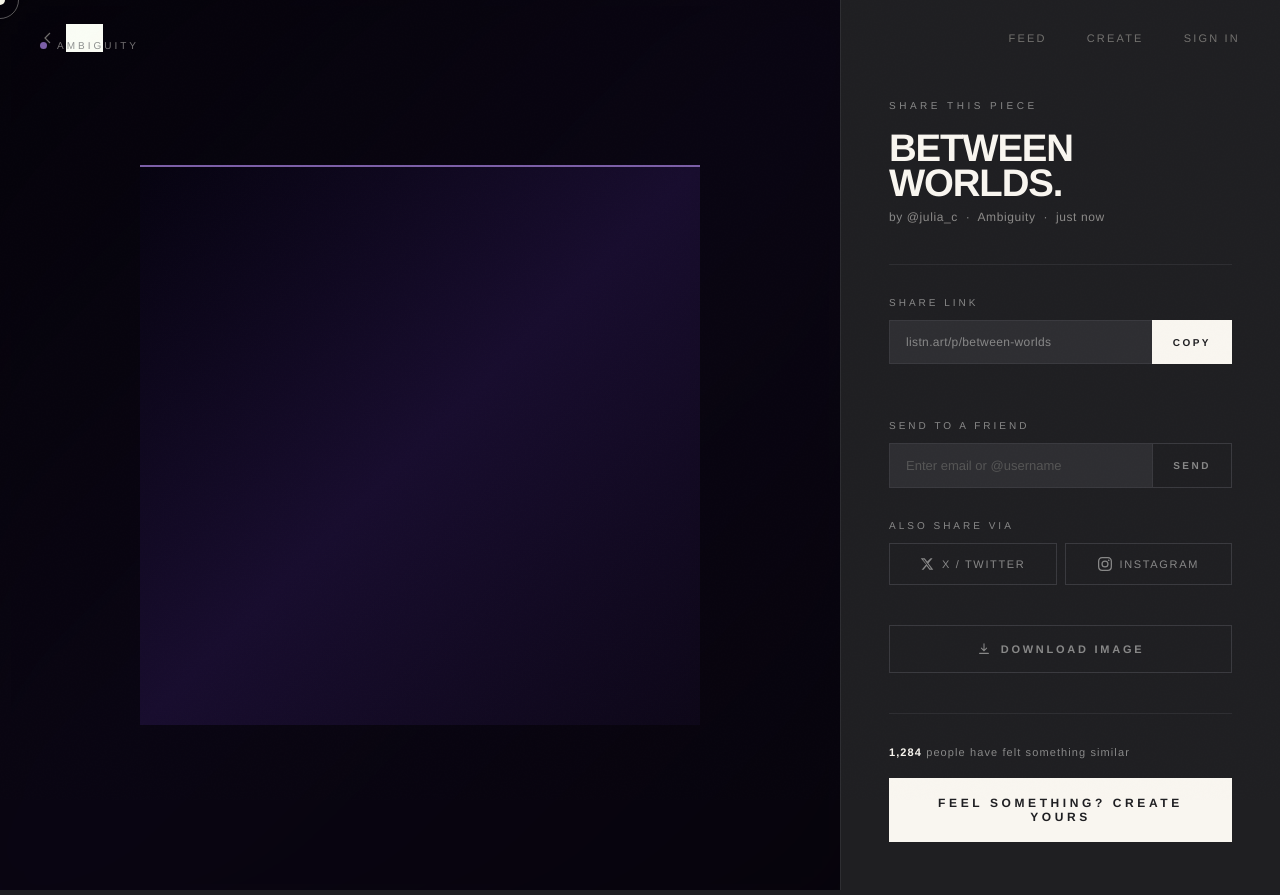
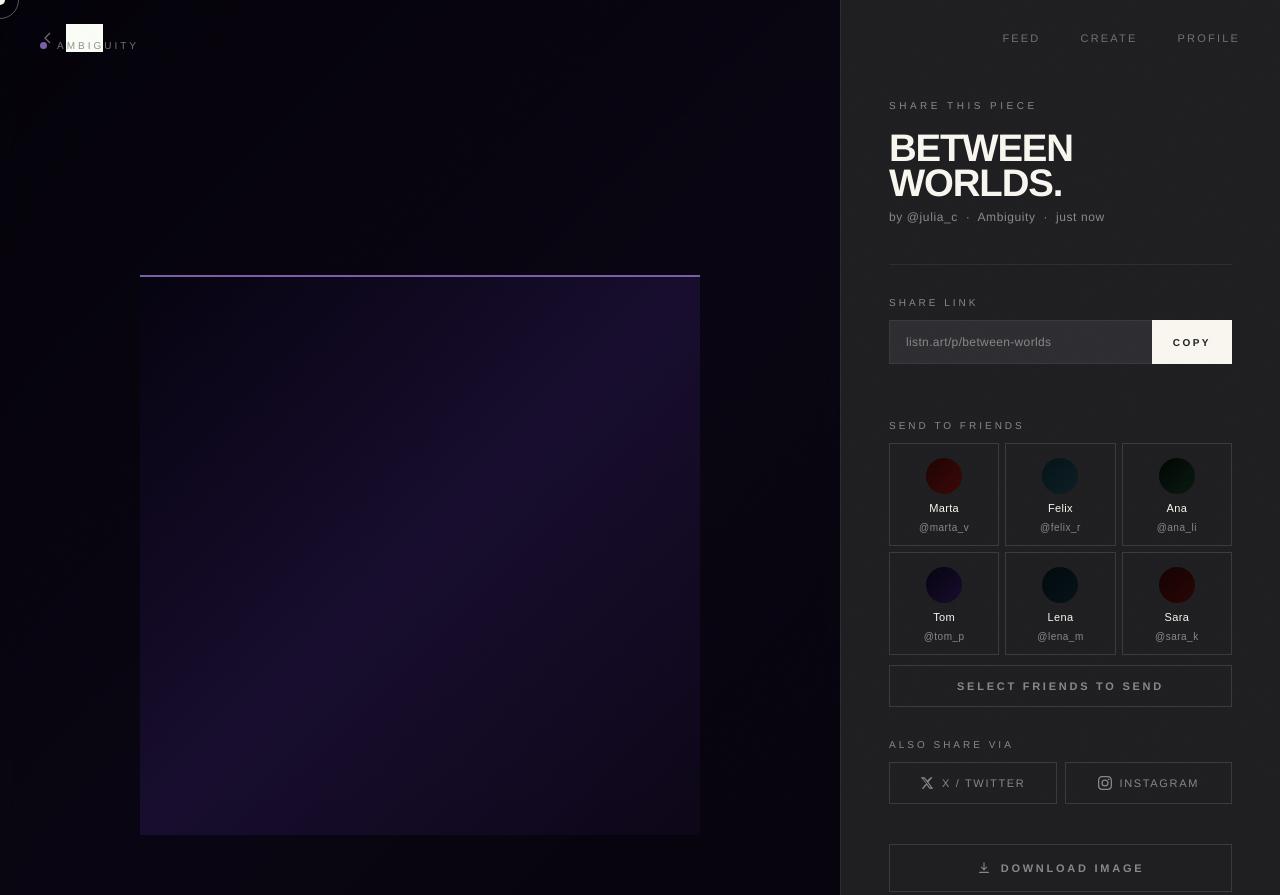
Before and after one commit to JuConti/LISTN, a plain HTML site: page share.html in a window 1280 px wide. Shown: the top 895 px of the page. Drawn offline with Linux system fonts and the light colour scheme; grey boxes are pictures that could not be loaded.

Commit message:
profile fix

```diff
--- a/share.html
+++ b/share.html
@@ -161,29 +161,49 @@
     }
     .copy-confirm.visible { opacity: 1; }
 
-    /* Send to friend */
+    /* Send to friends */
     .send-section {
       margin-bottom: 32px;
       opacity: 0; animation: fadeUp .9s ease .63s forwards;
     }
     .send-label { font-size: 10px; letter-spacing: .3em; text-transform: uppercase; color: var(--mid); margin-bottom: 12px; display: block; }
-    .send-row { display: flex; gap: 0; }
-    .send-input {
-      flex: 1; background: var(--grey); border: 1px solid #3a3a3f; border-right: none;
-      padding: 14px 16px; color: var(--white);
-      font-family: 'Helvetica Neue', Helvetica, Arial, sans-serif;
-      font-size: 13px; outline: none; transition: border-color .25s;
-      caret-color: var(--white);
+
+    .friends-grid { display: grid; grid-template-columns: repeat(3, 1fr); gap: 6px; }
+    .friend-card {
+      padding: 14px 8px 12px;
+      border: 1px solid #3a3a3f;
+      background: transparent;
+      cursor: none;
+      transition: border-color .2s ease, background .2s ease;
+      display: flex; flex-direction: column; align-items: center; gap: 8px;
+      position: relative;
     }
-    .send-input::placeholder { color: #555; }
-    .send-input:focus { border-color: rgba(249,246,240,.2); }
-    .send-btn {
-      padding: 14px 20px; background: transparent; color: var(--mid);
-      font-family: 'Helvetica Neue', Helvetica, Arial, sans-serif;
-      font-size: 10px; font-weight: 700; letter-spacing: .25em; text-transform: uppercase;
-      border: 1px solid #3a3a3f; cursor: none; transition: all .25s; white-space: nowrap;
+    .friend-card:hover { border-color: rgba(249,246,240,.18); }
+    .friend-card.selected { border-color: var(--white); background: rgba(249,246,240,.04); }
+    .friend-card.selected .friend-check { opacity: 1; }
+    .friend-avatar {
+      width: 36px; height: 36px; border-radius: 50%; overflow: hidden; flex-shrink: 0;
     }
-    .send-btn:hover { border-color: rgba(249,246,240,.25); color: var(--white); }
+    .friend-avatar-inner { width: 100%; height: 100%; }
+    .friend-name { font-size: 11px; font-weight: 500; color: var(--white); letter-spacing: .03em; }
+    .friend-handle { font-size: 10px; color: var(--mid); letter-spacing: .05em; }
+    .friend-check {
+      position: absolute; top: 6px; right: 6px;
+      width: 14px; height: 14px; border-radius: 50%;
+      background: var(--white); display: flex; align-items: center; justify-content: center;
+      opacity: 0; transition: opacity .2s;
+    }
+    .friend-check svg { display: block; }
+
+    .send-friends-btn {
+      width: 100%; margin-top: 10px; padding: 14px;
+      background: transparent; border: 1px solid #3a3a3f;
+      color: var(--mid); font-family: inherit;
+      font-size: 11px; font-weight: 700; letter-spacing: .25em; text-transform: uppercase;
+      cursor: none; transition: all .25s;
+    }
+    .send-friends-btn.has-selection { border-color: var(--white); color: var(--white); }
+    .send-friends-btn.sent { border-color: var(--green); color: var(--green); }
 
     /* Social share */
     .social-section {
@@ -254,7 +274,7 @@
     <div class="nav-right">
       <a href="index.html#feed"   class="nav-link">Feed</a>
       <a href="index.html#create" class="nav-link">Create</a>
-      <a href="signin.html"       class="nav-link">Sign in</a>
+      <a href="profile.html"      class="nav-link">Profile</a>
     </div>
   </nav>
 
@@ -296,13 +316,55 @@
         <p class="copy-confirm" id="copyConfirm">Link copied to clipboard</p>
       </div>
 
-      <!-- Send to friend -->
+      <!-- Send to friends -->
       <div class="send-section">
-        <span class="send-label">Send to a friend</span>
-        <div class="send-row">
-          <input class="send-input" id="sendInput" type="text" placeholder="Enter email or @username" />
-          <button class="send-btn" id="sendBtn">Send</button>
+        <span class="send-label">Send to friends</span>
+        <div class="friends-grid">
+
+          <button class="friend-card" data-handle="@marta_v">
+            <div class="friend-check"><svg width="8" height="8" viewBox="0 0 8 8" fill="none"><path d="M1 4l2 2 4-4" stroke="#1f1f22" stroke-width="1.4" stroke-linecap="round" stroke-linejoin="round"/></svg></div>
+            <div class="friend-avatar"><div class="friend-avatar-inner" style="background:linear-gradient(135deg,#1e0404,#3d0808)"></div></div>
+            <span class="friend-name">Marta</span>
+            <span class="friend-handle">@marta_v</span>
+          </button>
+
+          <button class="friend-card" data-handle="@felix_r">
+            <div class="friend-check"><svg width="8" height="8" viewBox="0 0 8 8" fill="none"><path d="M1 4l2 2 4-4" stroke="#1f1f22" stroke-width="1.4" stroke-linecap="round" stroke-linejoin="round"/></svg></div>
+            <div class="friend-avatar"><div class="friend-avatar-inner" style="background:linear-gradient(135deg,#061318,#0c1f25)"></div></div>
+            <span class="friend-name">Felix</span>
+            <span class="friend-handle">@felix_r</span>
+          </button>
+
+          <button class="friend-card" data-handle="@ana_li">
+            <div class="friend-check"><svg width="8" height="8" viewBox="0 0 8 8" fill="none"><path d="M1 4l2 2 4-4" stroke="#1f1f22" stroke-width="1.4" stroke-linecap="round" stroke-linejoin="round"/></svg></div>
+            <div class="friend-avatar"><div class="friend-avatar-inner" style="background:linear-gradient(135deg,#020604,#091a10)"></div></div>
+            <span class="friend-name">Ana</span>
+            <span class="friend-handle">@ana_li</span>
+          </button>
+
+          <button class="friend-card" data-handle="@tom_p">
+            <div class="friend-check"><svg width="8" height="8" viewBox="0 0 8 8" fill="none"><path d="M1 4l2 2 4-4" stroke="#1f1f22" stroke-width="1.4" stroke-linecap="round" stroke-linejoin="round"/></svg></div>
+            <div class="friend-avatar"><div class="friend-avatar-inner" style="background:linear-gradient(135deg,#060310,#180d2e)"></div></div>
+            <span class="friend-name">Tom</span>
+            <span class="friend-handle">@tom_p</span>
+          </button>
+
+          <button class="friend-card" data-handle="@lena_m">
+            <div class="friend-check"><svg width="8" height="8" viewBox="0 0 8 8" fill="none"><path d="M1 4l2 2 4-4" stroke="#1f1f22" stroke-width="1.4" stroke-linecap="round" stroke-linejoin="round"/></svg></div>
+            <div class="friend-avatar"><div class="friend-avatar-inner" style="background:linear-gradient(135deg,#020a0d,#061318)"></div></div>
+            <span class="friend-name">Lena</span>
+            <span class="friend-handle">@lena_m</span>
+          </button>
+
+          <button class="friend-card" data-handle="@sara_k">
+            <div class="friend-check"><svg width="8" height="8" viewBox="0 0 8 8" fill="none"><path d="M1 4l2 2 4-4" stroke="#1f1f22" stroke-width="1.4" stroke-linecap="round" stroke-linejoin="round"/></svg></div>
+            <div class="friend-avatar"><div class="friend-avatar-inner" style="background:linear-gradient(135deg,#150202,#2a0606)"></div></div>
+            <span class="friend-name">Sara</span>
+            <span class="friend-handle">@sara_k</span>
+          </button>
+
         </div>
+        <button class="send-friends-btn" id="sendFriendsBtn">Select friends to send</button>
       </div>
 
       <!-- Social share -->
@@ -444,14 +506,38 @@
       setTimeout(() => confirm.classList.remove('visible'), 2800);
     });
 
-    // ── SEND ──
-    document.getElementById('sendBtn').addEventListener('click', () => {
-      const val = document.getElementById('sendInput').value.trim();
-      if (!val) return;
-      // In production this would call an API. For now: clear + feedback
-      document.getElementById('sendInput').value = '';
-      document.getElementById('sendInput').placeholder = 'Sent!';
-      setTimeout(() => { document.getElementById('sendInput').placeholder = 'Enter email or @username'; }, 2500);
+    // ── FRIENDS SELECTOR ──
+    const sendBtn = document.getElementById('sendFriendsBtn');
+
+    function updateSendBtn() {
+      const selected = document.querySelectorAll('.friend-card.selected');
+      const n = selected.length;
+      if (n === 0) {
+        sendBtn.textContent = 'Select friends to send';
+        sendBtn.classList.remove('has-selection', 'sent');
+      } else {
+        sendBtn.textContent = 'Send to ' + n + ' friend' + (n > 1 ? 's' : '') + ' ↗';
+        sendBtn.classList.add('has-selection');
+        sendBtn.classList.remove('sent');
+      }
+    }
+
+    document.querySelectorAll('.friend-card').forEach(card => {
+      card.addEventListener('click', () => {
+        card.classList.toggle('selected');
+        updateSendBtn();
+      });
+    });
+
+    sendBtn.addEventListener('click', () => {
+      const selected = document.querySelectorAll('.friend-card.selected');
+      if (selected.length === 0) return;
+      // Simulate send
+      sendBtn.textContent = 'Sent ✓';
+      sendBtn.classList.remove('has-selection');
+      sendBtn.classList.add('sent');
+      selected.forEach(c => c.classList.remove('selected'));
+      setTimeout(updateSendBtn, 3000);
     });
 
     // ── DOWNLOAD ──
```
Also changed, not shown: profile.html (+1 -1 lines).
